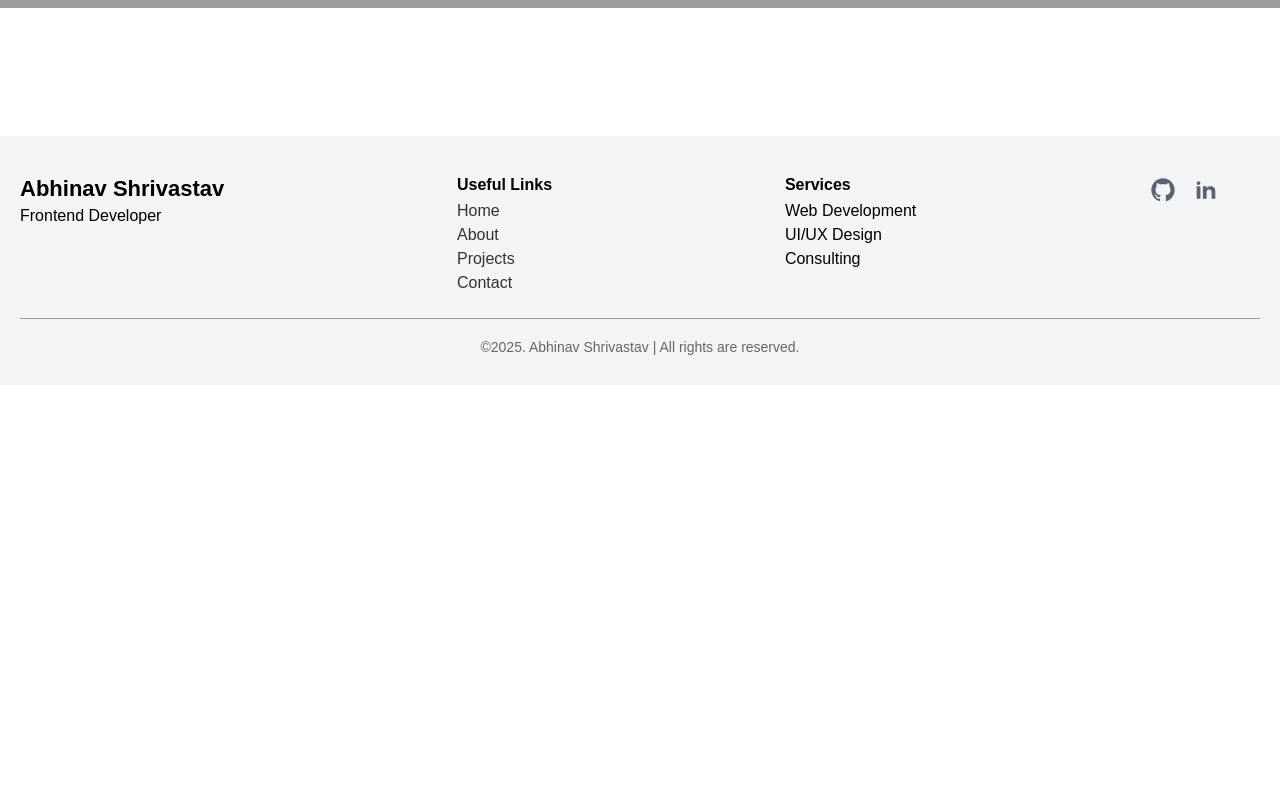
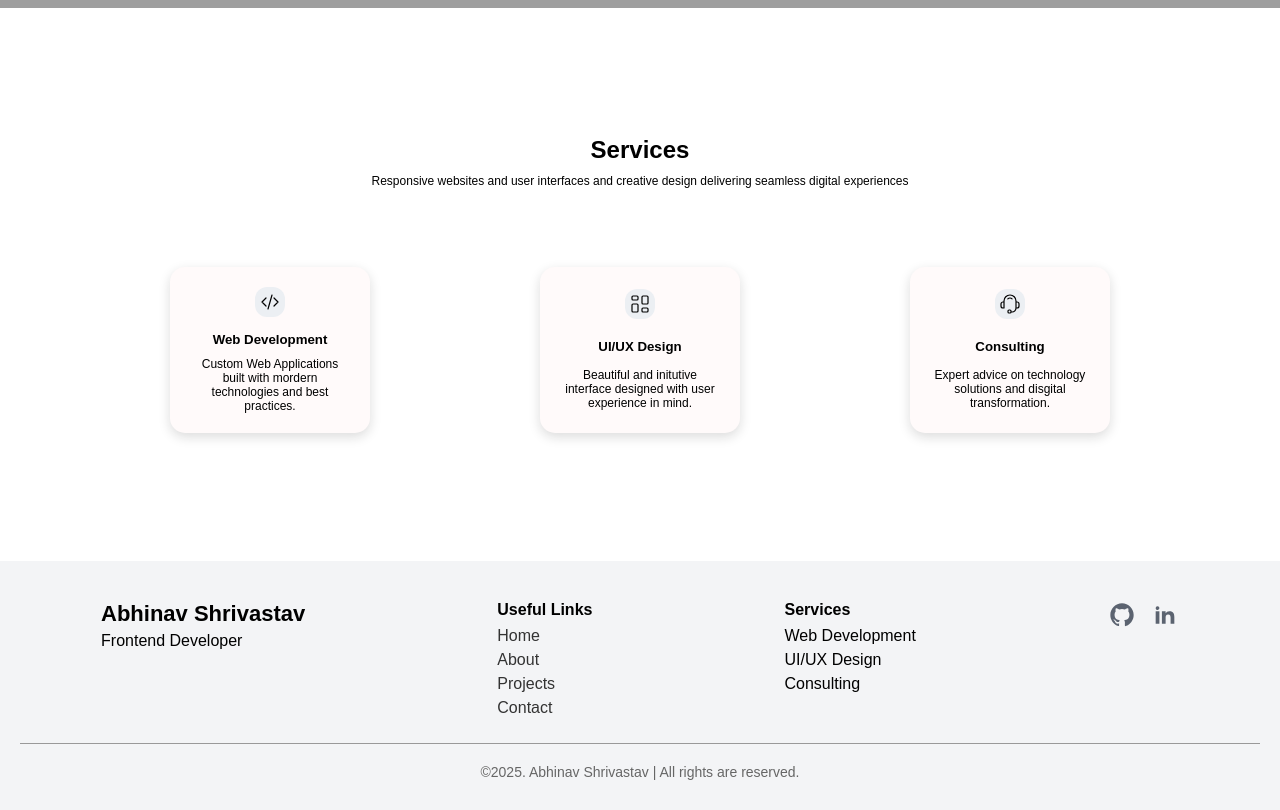
Before and after one commit to AbhinavShrivastav12/my-portfolio, a plain HTML site: page index.html in a window 1280 px wide. Shown: the part 620-1430 px from the top of the page. Before the commit the page ends 1005 px from the top, so only its background shows below. Drawn offline with Linux system fonts and the light colour scheme; grey boxes are pictures that could not be loaded.

Commit message:
added service page

```diff
--- a/index.html
+++ b/index.html
@@ -12,12 +12,14 @@
   <div id="navbar"></div>
 
   <main>
+    <!--Home page-->
     <section id="home">
       <div class="hero">
         <img src="assets/dashboard.jpg" alt="Dashboard">
         <div class="hero-overlay">
           <h1>Frontend Developer & UI Designer</h1>
-      <p>I create beautiful, responsive web applications with modern technologies. Passionate about clean code, user experience, and bringing creative ideas to life through interactive interfaces.</p>
+          <p>I create beautiful, responsive web applications with modern technologies. Passionate about clean code, user
+            experience, and bringing creative ideas to life through interactive interfaces.</p>
           <div class="hero-buttons">
             <a href="./pages/projects.html" class="btn-primary">View My Work</a>
             <a href="./pages/contact-me.html" class="btn-secondary">Get In Touch</a>
@@ -25,7 +27,58 @@
         </div>
       </div>
     </section>
+    <!--Services Page-->
+    <section id="service">
+      <div class="service" style="text-align: center;">
+        <h1>Services</h1>
+        <p style="font-size: 12px;">
+          Responsive websites and user interfaces and creative design
+          delivering seamless digital experiences
+        </p>
+      </div>
+      <div class="service-card-info">
+        <div class="service_card">
+          <div class="contact_icons">
+            <svg class="w-[33px] h-[33px] text-gray-800 dark:text-white" aria-hidden="true"
+              xmlns="http://www.w3.org/2000/svg" width="24" height="24" fill="none" viewBox="0 0 24 24">
+              <path stroke="currentColor" stroke-linecap="round" stroke-linejoin="round" stroke-width="1.2"
+                d="m8 8-4 4 4 4m8 0 4-4-4-4m-2-3-4 14" />
+            </svg>
+          </div>
+          <h5 style="padding-top: 15px;">Web Development</h5>
+          <p style="font-size: 12px ; text-align: center; padding-top: 10px;">Custom Web Applications built with mordern
+            technologies and best practices.</p>
+        </div>
+        <div class="service_card">
+          <div class="contact_icons">
+            <svg class="w-[33px] h-[33px] text-gray-800 dark:text-white" aria-hidden="true"
+              xmlns="http://www.w3.org/2000/svg" width="24" height="24" fill="none" viewBox="0 0 24 24">
+              <path stroke="currentColor" stroke-linejoin="round" stroke-width="1.2"
+                d="M4 5a1 1 0 0 1 1-1h4a1 1 0 0 1 1 1v2a1 1 0 0 1-1 1H5a1 1 0 0 1-1-1V5Zm16 14a1 1 0 0 1-1 1h-4a1 1 0 0 1-1-1v-2a1 1 0 0 1 1-1h4a1 1 0 0 1 1 1v2ZM4 13a1 1 0 0 1 1-1h4a1 1 0 0 1 1 1v6a1 1 0 0 1-1 1H5a1 1 0 0 1-1-1v-6Zm16-2a1 1 0 0 1-1 1h-4a1 1 0 0 1-1-1V5a1 1 0 0 1 1-1h4a1 1 0 0 1 1 1v6Z" />
+            </svg>
 
+          </div>
+          <h5 style="padding-top: 15px;">UI/UX Design</h5>
+          <p style="font-size: 12px ; text-align: center; padding-top: 10px;">Beautiful and initutive interface designed
+            with user experience in mind. </p>
+        </div>
+        <div class="service_card">
+          <div class="contact_icons">
+            <svg class="w-[33px] h-[33px] text-gray-800 dark:text-white" aria-hidden="true"
+              xmlns="http://www.w3.org/2000/svg" width="24" height="24" fill="none" viewBox="0 0 24 24">
+              <path stroke="currentColor" stroke-linecap="round" stroke-linejoin="round" stroke-width="1.2"
+                d="M14.079 6.839a3 3 0 0 0-4.255.1M13 20h1.083A3.916 3.916 0 0 0 18 16.083V9A6 6 0 1 0 6 9v7m7 4v-1a1 1 0 0 0-1-1h-1a1 1 0 0 0-1 1v1a1 1 0 0 0 1 1h1a1 1 0 0 0 1-1Zm-7-4v-6H5a2 2 0 0 0-2 2v2a2 2 0 0 0 2 2h1Zm12-6h1a2 2 0 0 1 2 2v2a2 2 0 0 1-2 2h-1v-6Z" />
+            </svg>
+
+
+          </div>
+          <h5 style="padding-top: 15px;">Consulting</h5>
+          <p style="font-size: 12px ; text-align: center; padding-top: 10px;">Expert advice on technology solutions and
+            disgital transformation.</p>
+        </div>
+      </div>
+      </div>
+    </section>
   </main>
 
   <div id="footer"></div>
--- a/style.css
+++ b/style.css
@@ -3,6 +3,7 @@
     padding: 0;
     box-sizing: border-box;
 }
+
 /* Responsive: from 320px up to 500px */
 @media (min-width: 300px) and (max-width: 500px) {
     .center ul {
@@ -36,54 +37,72 @@
         margin: 5%;
     }
 
-    .contact_forms{
+    .contact_forms {
         display: flex !important;
         flex-direction: column !important;
     }
-   .contact_forms{
+
+    .contact_forms {
         padding-left: 20px;
     }
 
-    .form-data{
-        margin-top:30px !important;
+    .form-data {
+        margin-top: 30px !important;
     }
 
-    .picture_about{
+    .picture_about {
         flex-direction: column !important;
         gap: 20px;
         padding-top: 5%;
     }
+
+    .service-card-info {
+        display: flex;
+        justify-content: center;
+        align-items: center;
+        flex-direction: column;
+        gap: 40px;
+    }
+
     .footer_about h1 {
         font-size: 16px !important;
     }
+
     .footer_item {
         display: flex;
         flex-direction: column;
     }
 
     .footer_about p {
-    font-size: 10px !important;
+        font-size: 14px !important;
     }
+
     .footer_links p {
         font-size: 16px !important;
     }
+
     .footer_socials a svg {
         width: 18px !important;
         height: 18px !important;
         transition: transform 0.3s;
     }
+
     .footer_links ul li {
-  font-size: 10px !important;
+        font-size: 14px !important;
     }
+
     .circle-bullets li h4 {
-    margin-bottom: 8px; /* space between h4 and first <p> */
+        margin-bottom: 8px;
+        /* space between h4 and first <p> */
     }
 
     .circle-bullets li p {
-    margin-top: 6px;  /* extra space if needed */
+        margin-top: 6px;
+        /* extra space if needed */
     }
 
 }
+
 /* Reset & Base */
 body {
     background-color: #fff;
@@ -95,8 +114,9 @@ body[data-loading] {
     opacity: 0;
     transition: opacity 0.3s ease;
 }
+
 /* show pages after js is loaded */
-body[data-loading = "loaded"] {
+body[data-loading="loaded"] {
     opacity: 1;
 }
 
@@ -110,7 +130,7 @@ nav {
 
 .logo {
     height: 6%;
-    width:6%;
+    width: 6%;
     border-radius: 2px;
     padding: 10px;
     border-radius: 5px;
@@ -216,18 +236,28 @@ body.dark-mode .icon {
     stroke: #fff;
 }
 
-p,h1,h2,h3,h4,h5,h6 {
-    margin:0;
+p,
+h1,
+h2,
+h3,
+h4,
+h5,
+h6 {
+    margin: 0;
 }
+
 main {
-  flex: 1; /* pushes footer down */
+    flex: 1;
+    /* pushes footer down */
 }
+
 /* Footer Base */
 footer {
     padding: 30px 20px;
     font-family: Arial, sans-serif;
     background: #f3f4f6;
 }
+
 /* Dark Mode Footer */
 body.dark-mode footer {
     background-color: #1a1b26 !important;
@@ -245,11 +275,13 @@ footer.dark-mode .footer_copy {
 
 /* Links */
 footer.dark-mode .footer_links a {
-  color: #cbd5e1; /* muted gray */
+    color: #cbd5e1;
+    /* muted gray */
 }
 
 footer.dark-mode .footer_links a:hover {
-  color: #60a5fa; /* blue hover */
+    color: #60a5fa;
+    /* blue hover */
 }
 
 /* Social Icons – now inherit color */
@@ -265,17 +297,18 @@ footer.dark-mode .footer_socials a:hover {
 footer.dark-mode .footer_line {
     border-top: 1px solid #334155;
 }
-section{
+
+section {
     padding-bottom: 10%;
 }
+
 /* Flex Layout */
 .footer_item {
     display: flex;
     flex-wrap: wrap;
-    justify-content: space-between;
+    justify-content: space-around;
     margin-top: 10px;
     gap: 30px;
-    max-width: 1200px;
     align-items: flex-start;
 }
 
@@ -344,25 +377,32 @@ section{
     font-size: 14px;
     color: #666;
 }
+
 /* contact main */
-.contact_main{
+.contact_main {
     display: flex;
     flex-direction: column;
     justify-content: center;
     align-items: center;
     padding-top: 10vh;
 }
+
 .contact_icons {
     width: 30px;
     height: 30px;
     background: #eceff3;
     border-radius: 12px;
-  display: flex;               /* use flexbox to center SVG */
-  align-items: center;         /* vertical centering */
-  justify-content: center;     /* horizontal centering */
+    display: flex;
+    /* use flexbox to center SVG */
+    align-items: center;
+    /* vertical centering */
+    justify-content: center;
+    /* horizontal centering */
 }
+
 .contact_icons_svg {
-  width: 16px;                 /* size the SVG smaller than container */
+    width: 16px;
+    /* size the SVG smaller than container */
     height: 16px;
 }
 
@@ -374,32 +414,39 @@ section{
     padding-top: 20px;
 }
 
-.contact_me{
+.contact_me {
     display: flex;
     flex-direction: row;
     gap: 10px;
     padding-top: 10px;
 }
+
 .contact_details {
-    display: flex;           /* horizontal layout */
-    flex-direction: column;     /* vertical alignment */
+    display: flex;
+    /* horizontal layout */
+    flex-direction: column;
+    /* vertical alignment */
 }
-.follow_me{
+
+.follow_me {
     padding-top: 20px;
 }
-.input_type{
+
+.input_type {
     border-radius: 10px;
     border: #d5d9de 1px solid;
-    padding: 8px  8px ;
+    padding: 8px 8px;
     margin-bottom: 10px;
     width: 250px;
 }
-textarea{
+
+textarea {
     resize: vertical;
     min-height: 80px;
     max-height: 300px;
 }
-.button_class{
+
+.button_class {
     display: flex;
     flex-direction: column;
     background-color: #6b8cae;
@@ -410,6 +457,7 @@ textarea{
     width: 270px;
     border-radius: 7px;
 }
+
 .label_text {
     color: #374151;
     font-size: small;
@@ -424,7 +472,7 @@ textarea{
 
 /*About me page*/
 
-.about_main{
+.about_main {
     padding-top: 10vh;
     padding-left: 5px;
     padding-right: 5px;
@@ -433,19 +481,23 @@ textarea{
     justify-content: center;
     align-items: center;
 }
-.about_journey{
+
+.about_journey {
     padding: 5%;
 
 }
 
 .circle-bullets li h4 {
-    margin-bottom: 8px; /* space between h4 and first <p> */
+    margin-bottom: 8px;
+    /* space between h4 and first <p> */
 }
 
 .circle-bullets li p {
-    margin-top: 6px;  /* extra space if needed */
+    margin-top: 6px;
+    /* extra space if needed */
 }
- .picture_about{
+
+.picture_about {
     display: flex;
     flex-direction: row;
     gap: 20px;
@@ -454,31 +506,39 @@ textarea{
 }
 
 ul.circle-bullets {
-    list-style: none; /* remove default bullets */
-    padding-left: 30px; /* space for bullets */
+    list-style: none;
+    /* remove default bullets */
+    padding-left: 30px;
+    /* space for bullets */
     margin: 20px;
 }
 
 ul.circle-bullets li {
     position: relative;
     margin-bottom: 10px;
-    font-size: 16px; /* adjust as needed */
+    font-size: 16px;
+    /* adjust as needed */
 }
 
 ul.circle-bullets li::before {
     content: "";
     top: 2px;
     position: absolute;
-    left: -30px;       /* space from text */
-    width: 12px;       /* bullet size */
+    left: -30px;
+    /* space from text */
+    width: 12px;
+    /* bullet size */
     height: 12px;
-    border-radius: 50%; /* make circle */
-    background-color: #6b8cae; /* your color */
+    border-radius: 50%;
+    /* make circle */
+    background-color: #6b8cae;
+    /* your color */
 }
 
 body.dark-mode #about {
     background-color: #1e1e2f;
 }
+
 /*For contact darkmode*/
 /* Contact Section Dark Mode */
 body.dark-mode #contact {
@@ -494,17 +554,19 @@ body.dark-mode .main-body h6,
 body.dark-mode .main-body p,
 body.dark-mode .main-body a,
 body.dark-mode label,
-body.dark-mode ::placeholder
-{
-  color: #e5e7eb !important; /* light gray */
+body.dark-mode ::placeholder {
+    color: #e5e7eb !important;
+    /* light gray */
 }
 
 body.dark-mode .contact_icons {
-  background: #2a2b3d; /* darker bg for icons */
+    background: #2a2b3d;
+    /* darker bg for icons */
 }
 
 body.dark-mode .contact_icons_svg {
-  stroke: #e5e7eb; /* light gray stroke */
+    stroke: #e5e7eb;
+    /* light gray stroke */
     fill: #e5e7eb;
 }
 
@@ -517,11 +579,13 @@ body.dark-mode textarea {
 
 body.dark-mode .input_type::placeholder,
 body.dark-mode textarea::placeholder {
-  color: #9ca3af; /* muted placeholder */
+    color: #9ca3af;
+    /* muted placeholder */
 }
 
 body.dark-mode .button_class {
-  background-color: #3b82f6; /* blue button */
+    background-color: #3b82f6;
+    /* blue button */
     color: #fff;
 }
 
@@ -530,7 +594,8 @@ body.dark-mode .button_class {
 .hero {
     position: relative;
     width: 100%;
-    height: 70vh; /* Adjust height as needed */
+    height: 70vh;
+    /* Adjust height as needed */
     overflow: hidden;
 }
 
@@ -587,6 +652,7 @@ body.dark-mode .button_class {
     border: none;
     transition: background 0.3s;
 }
+
 .btn-primary:hover {
     background: #80a7ce;
 }
@@ -597,6 +663,7 @@ body.dark-mode .button_class {
     border: 1px solid #d2d6dd;
     transition: background 0.3s, color 0.3s;
 }
+
 .btn-secondary:hover {
     background: white;
 }
@@ -606,28 +673,65 @@ body.dark-mode .button_class {
     .hero {
         height: 80vh;
     }
+
     .hero-overlay h1 {
         font-size: 1.8rem;
     }
+
     .hero-overlay p {
         font-size: 1rem;
     }
+
     .hero-buttons .btn-primary,
     .hero-buttons .btn-secondary {
         font-size: 0.9rem;
         padding: 8px 16px;
     }
+
 }
 
 @media (max-width: 480px) {
     .hero-overlay h1 {
         font-size: 1.5rem;
     }
+
     .hero-overlay p {
         font-size: 0.9rem;
     }
+
     .hero-buttons {
         flex-direction: column;
         gap: 10px;
     }
+
 }
+
+.service {
+    display: flex;
+    justify-content: center;
+    flex-direction: column;
+    gap: 10px;
+}
+
+.service-card-info {
+    display: flex;
+    justify-content: space-evenly;
+    margin-top: 5%;
+}
+
+.service_card {
+    display: grid;
+    place-items: center;
+    box-shadow: 0 4px 12px #12121226;
+    margin-top: 15px;
+    padding: 20px;
+    background: #fffafa;
+    width: 200px;
+    border-radius: 15px;
+}
+/*For dark mode service card*/
+body.dark-mode .service_card {
+  background: #1f2937;
+  color: #f3f4f6;
+  box-shadow: 0 4px 12px rgba(0, 0, 0, 0.6);
+}
```
Lines whose indentation alone changed are shown as unchanged.
